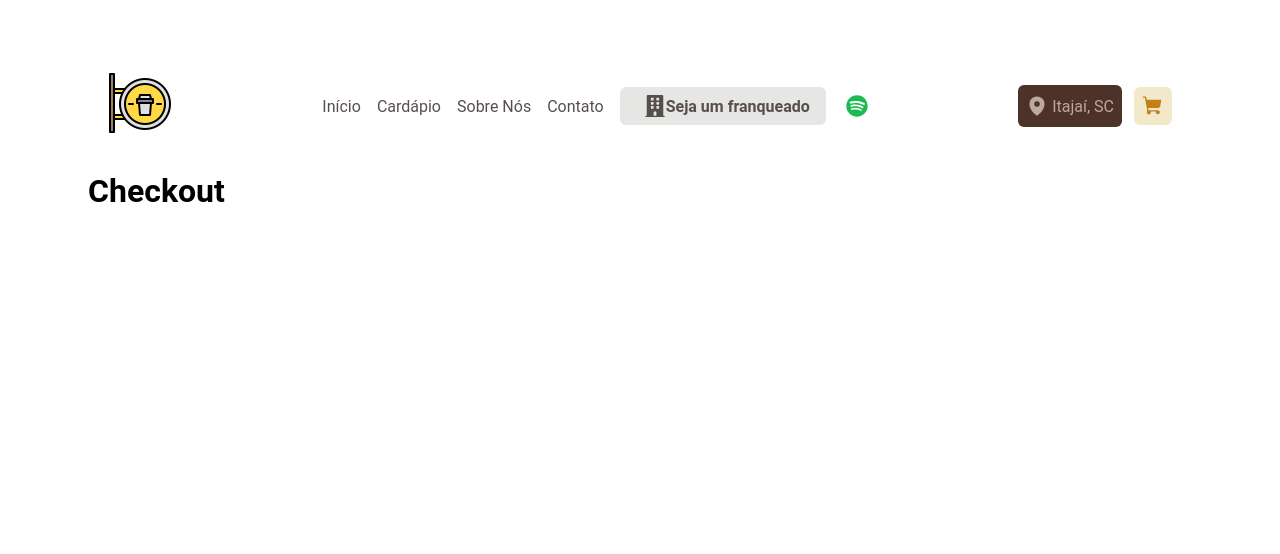
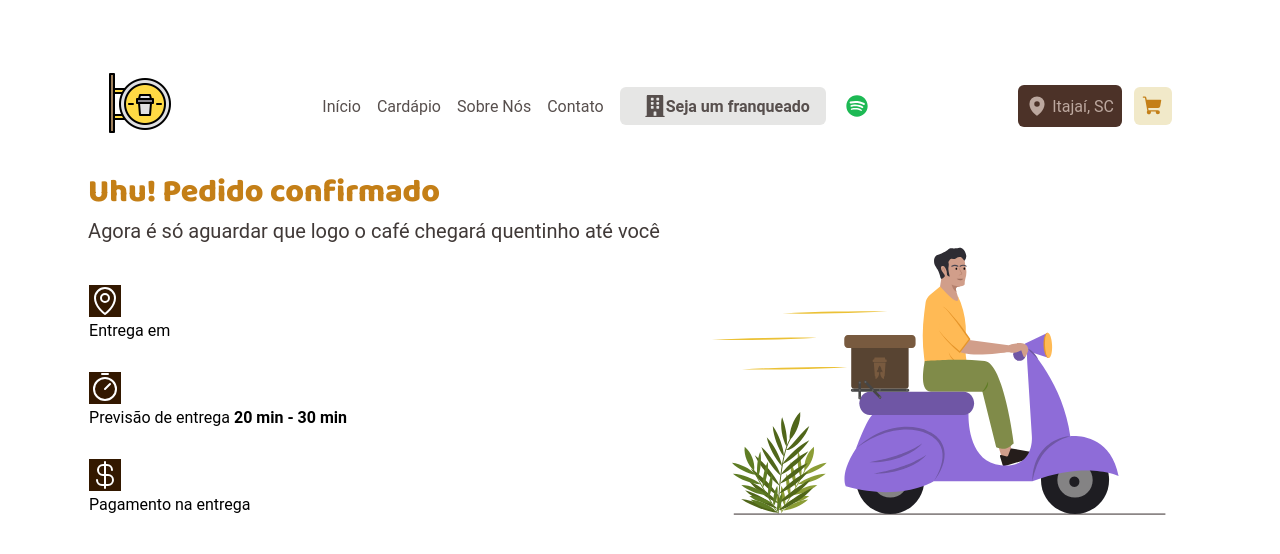
Before and after one commit to sergiorbf/kenko-coffee, a React (Vite) app: page /checkout in a window 1280 px wide. Shown: the top 554 px of the page. Built offline with nearby package versions, Linux system fonts and the light colour scheme.

Commit message:
creating checkout component

```diff
--- a/src/pages/Checkout/index.tsx
+++ b/src/pages/Checkout/index.tsx
@@ -1,3 +1,70 @@
+import { CurrencyDollar, MapPin, Timer } from '@phosphor-icons/react'
+import { Container, Heading, Info, InfoContent, Order } from './styles'
+import { useTheme } from 'styled-components'
+
 export function Checkout() {
-  return <h1>Checkout</h1>
+  const theme = useTheme()
+
+  return (
+    <Container>
+      <Order>
+        <Heading>
+          <h2>Uhu! Pedido confirmado</h2>
+          <span>
+            Agora é só aguardar que logo o café chegará quentinho até você
+          </span>
+        </Heading>
+
+        <Info>
+          <InfoContent>
+            <div>
+              <MapPin
+                size={32}
+                color={theme.colors.white}
+                style={{ backgroundColor: theme.colors.brown }}
+              />
+
+              <div>
+                <span>
+                  Entrega em <strong></strong>
+                </span>
+
+                <span></span>
+              </div>
+            </div>
+
+            <div>
+              <Timer
+                size={32}
+                color={theme.colors.white}
+                style={{ backgroundColor: theme.colors.brown }}
+              />
+
+              <div>
+                <span>Previsão de entrega</span>
+
+                <strong> 20 min - 30 min</strong>
+              </div>
+            </div>
+
+            <div>
+              <CurrencyDollar
+                size={32}
+                color={theme.colors.white}
+                style={{ backgroundColor: theme.colors.brown }}
+              />
+
+              <div>
+                <span>Pagamento na entrega</span>
+
+                <strong></strong>
+              </div>
+            </div>
+          </InfoContent>
+        </Info>
+      </Order>
+
+      <img src="/images/delivery.svg" alt="Pedido concluído" />
+    </Container>
+  )
 }
--- a/src/pages/Checkout/styles.ts
+++ b/src/pages/Checkout/styles.ts
@@ -0,0 +1,47 @@
+import { styled } from 'styled-components'
+import { TextPatterns } from '../../styles/TextPatterns'
+
+export const Container = styled.main`
+  display: flex;
+  margin: 0 auto;
+  align-items: flex-end;
+  justify-content: space-between;
+  gap: 2.5rem;
+
+  img {
+    margin-bottom: -13px;
+  }
+`
+export const Order = styled.section`
+  display: flex;
+  flex-direction: column;
+  gap: 2.5rem;
+`
+
+export const Heading = styled.div`
+  display: flex;
+  gap: 4px;
+  flex-direction: column;
+
+  h2 {
+    ${TextPatterns.fonts.titleL}
+    color: ${({ theme }) => theme.colors['yellow-dark']}
+  }
+
+  span {
+    ${TextPatterns.fonts.textL}
+    color: ${({ theme }) => theme.colors['base-subtitle']}
+  }
+`
+export const Info = styled.div`
+  border: 1px solid;
+  width: 100%;
+  border-color: transparent;
+  background-origin: border-box;
+`
+export const InfoContent = styled.div`
+  background-color: white;
+  display: flex;
+  flex-direction: column;
+  gap: 2rem;
+`
```
